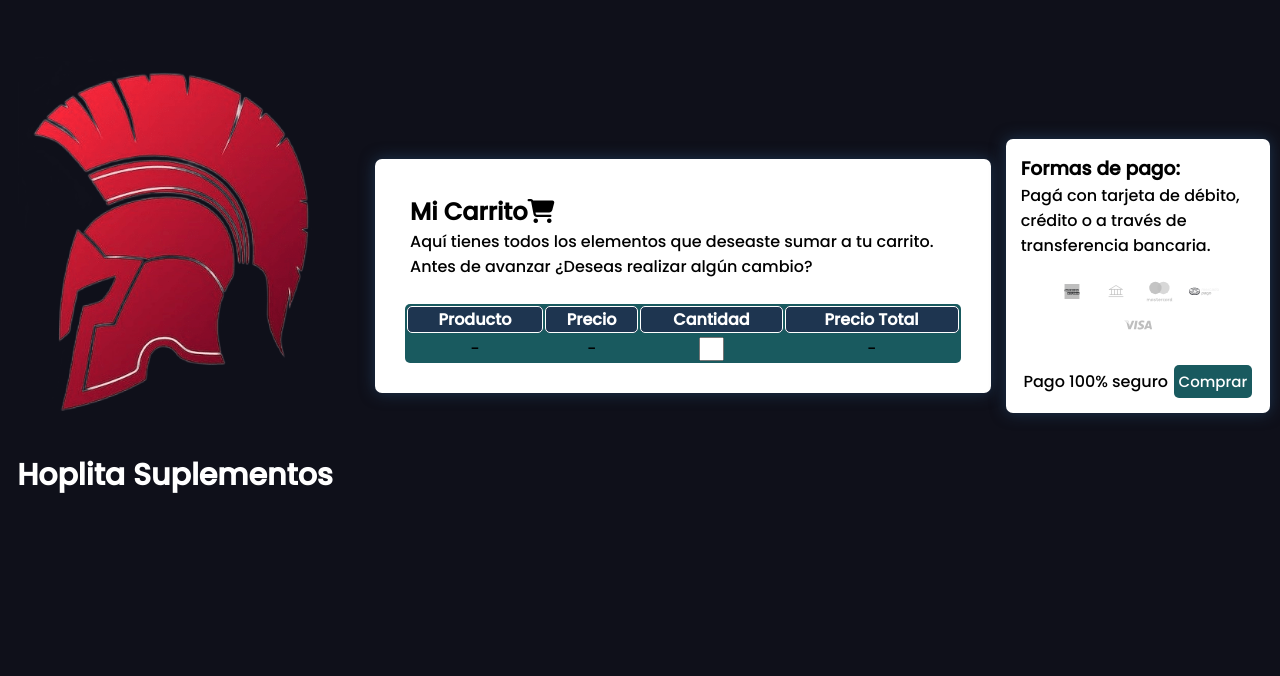
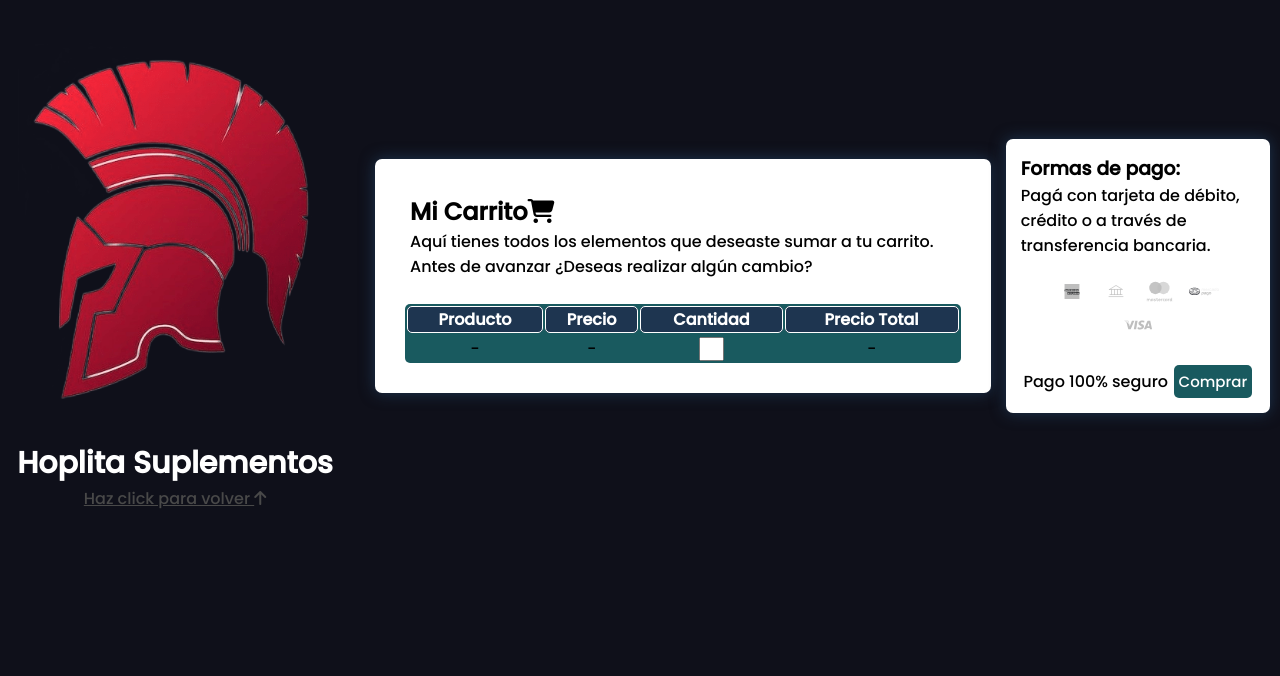
Before and after one commit to barrerasantino7/PFBARRERA, a website: page pages/carrito.html in a window 1280 px wide. Shown: the part 124-800 px from the top of the page. Drawn offline with Linux system fonts and the light colour scheme.

Commit message:
Agregando enlace para volver a la página principal en el carrito

```diff
--- a/pages/carrito.html
+++ b/pages/carrito.html
@@ -16,6 +16,7 @@
         <header class="carrito__encabezado">
             <img class="carrito-logo" src="../img/icon/icon.png" alt="Casco Griego">
             <h1><a class="carrito-enlace" href="../index.html">Hoplita Suplementos</a></h1>
+            <a class="carrito-enlace-2" href="../index.html">Haz click para volver <i class="fa-solid fa-arrow-up"></i></a>
         </header>
         <main class="main__tarjetas">
             <div class="tarjeta__primaria">
--- a/scss/_carrito.scss
+++ b/scss/_carrito.scss
@@ -19,6 +19,10 @@
                 text-decoration: none;
                 color: white;
                 font-size: 30px;
+            }
+            .carrito-enlace-2{
+                color: $gris;
+
             }
         }
         .tarjeta__primaria{
```
Also changed, not shown: css/style.css, 1 other file.
